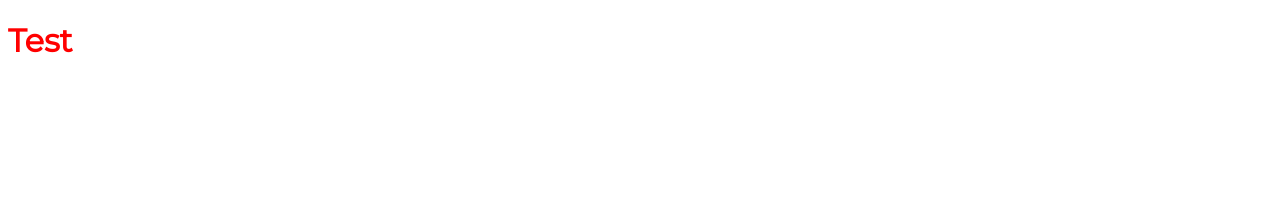
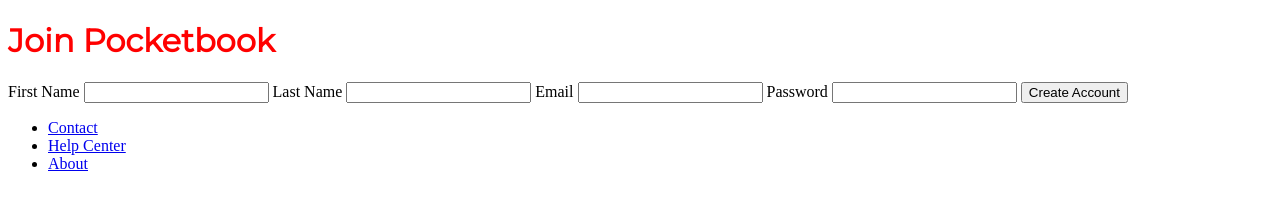
Before and after one commit to dargaCode/CodecademyPocketbookLayout, a plain HTML site: page index.html in a window 1280 px wide. Drawn offline with Linux system fonts and the light colour scheme.

Commit message:
add html content

```diff
--- a/index.html
+++ b/index.html
@@ -7,7 +7,6 @@
     <link rel="stylesheet" href="https://fonts.googleapis.com/css?family=Montserrat">
   </head>
   <body>
-    <h1>Test</h1>
 
 
 <!--HEADER-->
@@ -25,7 +24,18 @@
 
     <div class="main">
       <div class="container">
-
+        <h1>Join Pocketbook</h1>
+        <form>
+          <label>First Name</label>
+          <input>
+          <label>Last Name</label>
+          <input>
+          <label>Email</label>
+          <input>
+          <label>Password</label>
+          <input>
+          <button>Create Account</button>
+        </form>
       </div>
     </div>
 
@@ -35,7 +45,11 @@
 
     <div class="main">
       <div class="container">
-
+        <ul>
+          <li><a href="#">Contact</a></li>
+          <li><a href="#">Help Center</a></li>
+          <li><a href="#">About</a></li>
+        </ul>
       </div>
     </div>
 
```
